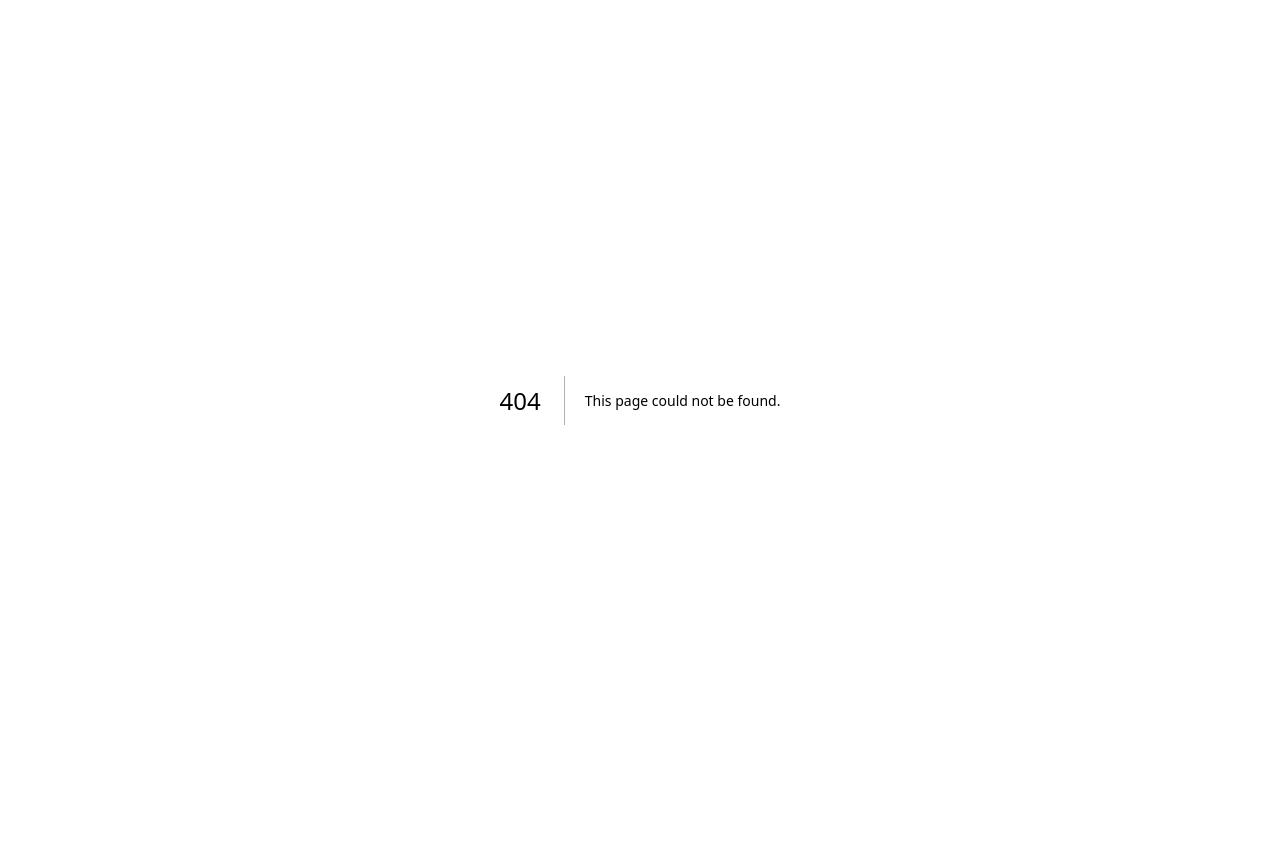
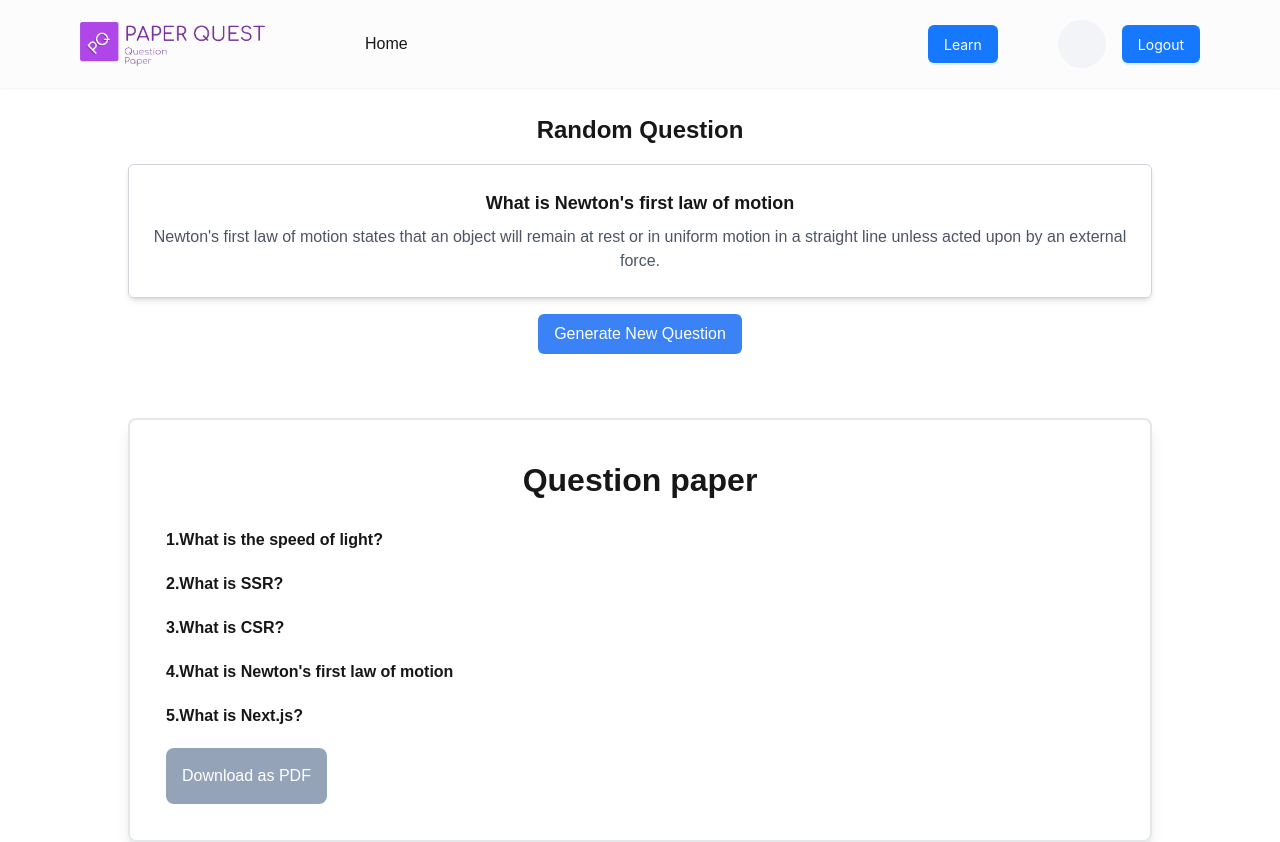
Before and after one commit to manjilshakya/paper_quest, a Next.js app: page /user/question in a window 1280 px wide. Before the commit this address had no page. Before the commit the page ends 800 px from the top, so only its background shows below. Built offline with nearby package versions, Linux system fonts and the light colour scheme.

Commit message:
logo content loader and suspense

```diff
--- a/src/app/(public)/home/components/Herosection/index.tsx
+++ b/src/app/(public)/home/components/Herosection/index.tsx
@@ -1,4 +1,6 @@
 // import NavLink from "../NavLink"
+
+import Link from "next/link";
 
 const Herosection = () => (
   <section>
@@ -13,7 +15,7 @@ const Herosection = () => (
         </p>
         <div className="flex items-center justify-center gap-x-3 font-medium text-sm">
           <button className="text-white bg-gray-800 hover:bg-gray-600 active:bg-gray-900 px-5 py-2 rounded-lg">
-            Create Account
+            <Link href={"/Signup"}> Create Account</Link>
           </button>
         </div>
       </div>
--- a/src/app/(public)/home/components/Navbar/index.tsx
+++ b/src/app/(public)/home/components/Navbar/index.tsx
@@ -1,7 +1,8 @@
 import { Button } from "antd";
-
+import logo from "../../../../../../public/image/pq.png";
 import Link from "next/link";
 import React from "react";
+import Image from "next/image";
 
 const Navbar = () => {
   return (
@@ -9,7 +10,7 @@ const Navbar = () => {
       <div className="hidden xl:block">
         <div className="flex h-[96px] items-center justify-between px-10">
           <div className="flex-shrink-0 font-bold">
-            {/* <Image src={logo} alt={""} height={50} /> */}
+            <Image src={logo} alt={"logo"} height={40} />
           </div>
           <div className="flex-grow flex justify-center">
             <ul className="flex gap-10 text-[18px] font-medium">
--- a/src/app/(public)/home/layout.tsx
+++ b/src/app/(public)/home/layout.tsx
@@ -1,12 +1,21 @@
-import React from "react";
+import React, { Suspense } from "react";
 import Navbar from "./components/Navbar";
+import Image from "next/image";
+import loader from "../../../../public/image/loader.gif";
 
 const Layout = ({ children }: any) => {
   return (
     <div>
-      <Navbar />
-
-      <main>{children}</main>
+      <Suspense
+        fallback={
+          <div className="flex justify-center items-center">
+            <Image src={loader} alt={""} height={80} />
+          </div>
+        }
+      >
+        <Navbar />
+        <main>{children}</main>
+      </Suspense>
     </div>
   );
 };
--- a/src/app/(public)/user/Signin/page.tsx
+++ b/src/app/(public)/user/Signin/page.tsx
@@ -3,10 +3,11 @@ import Link from "next/link";
 import Image from "next/image";
 import { Metadata } from "next";
 import Breadcrumb from "../components/Breadcrumbs/Breadcrumb";
+import logo from "../../../../../public/image/pq.png";
 
 export const metadata: Metadata = {
-  title: "Next.js SignIn Page | TailAdmin - Next.js Dashboard Template",
-  description: "This is Next.js Signin Page TailAdmin Dashboard Template",
+  title: "Next.js SignIn Page",
+  description: "",
 };
 
 const SignIn: React.FC = () => {
@@ -14,19 +15,19 @@ const SignIn: React.FC = () => {
     <div className=" flex flex-col items-center justify-center mt-[200px]">
       {/* <DefaultLayout> */}
       {/* <Breadcrumb pageName="Sign In" /> */}
-      <div className="rounded-sm border border-stroke bg-white shadow-default dark:border-strokedark dark:bg-boxdark">
+      <div className="rounded-sm border border-stroke bg-white shadow-default dark:border-strokedark dark:bg-boxdark p-4">
         <div className="flex flex-wrap items-center">
           <div className="hidden w-full xl:block xl:w-1/2">
             <div className="px-26 py-17.5 text-center">
-              <Link className="mb-5.5 inline-block" href="/">
-                {/* <Image
+              <Link className="mb-5.5 inline-block p-4" href="/">
+                <Image
                   className="dark:hidden"
-                  src={"/images/logo/logo-dark.svg"}
+                  src={logo}
                   alt="Logo"
-                  width={176}
-                  height={32}
-                /> */}
-                Paper Quest
+                  width={230}
+                  // width={176}
+                  // height={32}
+                />
               </Link>
 
               <p className="2xl:px-20">
@@ -161,7 +162,7 @@ const SignIn: React.FC = () => {
 
           <div className="w-full border-stroke dark:border-strokedark xl:w-1/2 xl:border-l-2">
             <div className="w-full p-4 sm:p-12.5 xl:p-17.5">
-              <span className="mb-1.5 block font-medium">Start for free</span>
+              {/* <span className="mb-1.5 block font-medium">Start for free</span> */}
               <h2 className="mb-9 text-2xl font-bold text-black dark:text-white sm:text-title-xl2">
                 Sign In to PQ
               </h2>
@@ -281,7 +282,7 @@ const SignIn: React.FC = () => {
                 <div className="mt-6 text-center">
                   <p>
                     Don’t have any account?{" "}
-                    <Link href="/auth/signup" className="text-primary">
+                    <Link href="/user/Signup" className="text-primary">
                       Sign Up
                     </Link>
                   </p>
--- a/src/app/(public)/user/Signup/page.tsx
+++ b/src/app/(public)/user/Signup/page.tsx
@@ -1,7 +1,7 @@
 import React from "react";
 import Link from "next/link";
 import Image from "next/image";
-
+import logo from "../../../../../public/image/pq.png";
 import { Metadata } from "next";
 
 export const metadata: Metadata = {
@@ -13,20 +13,19 @@ export const metadata: Metadata = {
 const SignUp: React.FC = () => {
   return (
     <div className=" flex flex-col items-center justify-center mt-[100px]">
-      <div className="rounded-sm border border-stroke bg-white shadow-default dark:border-strokedark dark:bg-boxdark">
+      <div className="rounded-sm border border-stroke bg-white shadow-default dark:border-strokedark dark:bg-boxdark p-4">
         <div className="flex flex-wrap items-center">
           <div className="hidden w-full xl:block xl:w-1/2">
             <div className="px-26 py-17.5 text-center">
-              <Link className="mb-5.5 inline-block" href="/">
-                {/*
+              <Link className="mb-5.5 inline-block p-4" href="/">
                 <Image
                   className="dark:hidden"
-                  src={"/images/logo/logo-dark.svg"}
+                  src={logo}
                   alt="Logo"
-                  width={176}
-                  height={32}
-                /> */}
-                PQ
+                  width={230}
+                  // width={176}
+                  // height={32}
+                />
               </Link>
               <p className="2xl:px-20">
                 Lorem ipsum dolor sit amet, consectetur adipiscing elit
@@ -160,9 +159,8 @@ const SignUp: React.FC = () => {
 
           <div className="w-full border-stroke dark:border-strokedark xl:w-1/2 xl:border-l-2">
             <div className="w-full p-4 sm:p-12.5 xl:p-17.5">
-              <span className="mb-1.5 block font-medium">Start for free</span>
               <h2 className="mb-9 text-2xl font-bold text-black dark:text-white sm:text-title-xl2">
-                Sign Up to TailAdmin
+                Sign Up to PQ
               </h2>
 
               <form>
@@ -350,7 +348,7 @@ const SignUp: React.FC = () => {
                 <div className="mt-6 text-center">
                   <p>
                     Already have an account?{" "}
-                    <Link href="/auth/signin" className="text-primary">
+                    <Link href="/user/Signin" className="text-primary">
                       Sign in
                     </Link>
                   </p>
--- a/src/app/(public)/user/components/homeNavbar/index.tsx
+++ b/src/app/(public)/user/components/homeNavbar/index.tsx
@@ -5,6 +5,9 @@ import { useRouter } from "next/navigation";
 
 import { MenuUnfoldOutlined } from "@ant-design/icons";
 import Link from "next/link";
+import Image from "next/image";
+import logo from "../../../../../../public/image/pq.png";
+
 const HomeNavbar = () => {
   const router = useRouter();
   // const [open, setOpen] = useState(false);
@@ -13,15 +16,15 @@ const HomeNavbar = () => {
     <>
       <div className="w-full flex justify-between px-6 md:px-20 py-5 bg-[#FCFCFD] drop-shadow-sm">
         <div className="flex gap-[100px] items-center">
-          {/* <Image
+          <Image
             src={logo}
             alt="logo"
             width={185}
             height={42}
             className="cursor-pointer"
             onClick={() => router.push("/home")}
-          /> */}
-          PQ
+          />
+
           <div className="hidden md:block">
             <ul className="flex gap-10 items-center">
               <li>
--- a/src/app/(public)/user/home/components/Card.tsx
+++ b/src/app/(public)/user/home/components/Card.tsx
@@ -4,7 +4,7 @@ import React from "react";
 const Card = ({ title, subtitle, chapters, items, progress }: any) => {
   const router = useRouter();
   const handleRedirect = () => {
-    router.push("/user/subject");
+    router.push("/user/question");
   };
   return (
     <div className="w-80 p-6 bg-gradient-to-br from-purple-500 to-purple-700 rounded-lg shadow-lg text-white">
--- a/src/app/(public)/user/home/components/JobCard.tsx
+++ /dev/null
@@ -1,124 +0,0 @@
-// import {
-//   BookmarkIcon,
-//   MarkerIcon,
-//   SavedIcon,
-//   ClockIcon,
-//   HomeIcon2,
-//   ToolIcon,
-//   CalendarIcon,
-// } from '@/icons';
-import { Spin } from "antd";
-import { LoadingOutlined } from "@ant-design/icons";
-
-// import dayjs from 'dayjs';
-import { useRouter } from "next/navigation";
-import { SavedIcon } from "../../../../../../public/assets/icons/SavedIcon";
-import { BookmarkIcon } from "../../../../../../public/assets/icons/BookmarkIcon";
-import { MarkerIcon } from "../../../../../../public/assets/icons/MarkerIcon";
-import { HomeIcon2 } from "../../../../../../public/assets/icons/HomeIcon2";
-import { ToolIcon } from "../../../../../../public/assets/icons/ToolIcon";
-import { ClockIcon } from "../../../../../../public/assets/icons/ClockIcon";
-import { CalendarIcon } from "../../../../../../public/assets/icons/CalendarIcon";
-interface JobProps {
-  key: string;
-  savedjob: boolean | null;
-  jobId?: number;
-  publisherName: string;
-  // eslint-disable-next-line @typescript-eslint/no-explicit-any
-  item: any;
-  // eslint-disable-next-line no-unused-vars, @typescript-eslint/no-explicit-any
-  handleSave?: (data: any, status: boolean | null) => unknown;
-  status?: boolean;
-  selectedJob?: number | null;
-}
-const JobCard = ({
-  key,
-  savedjob,
-  jobId,
-  publisherName,
-  item,
-  handleSave,
-  status,
-  selectedJob,
-}: JobProps) => {
-  const router = useRouter();
-
-  const tagdivCss =
-    "px-[10px] py-1 bg-[#F9FAFB] border border-[#D0D5DD] rounded-md	flex flex-row items-center gap-[6px]";
-
-  // const isDateSchedule = item?.startTimeType?.id === 3;
-  // const scheduleDate = item?.jobMetaData?.scheduleDate;
-  // const scheduleTime = item?.jobMetaData?.scheduleTime;
-  // const formattedScheduleDate = dayjs(scheduleDate)?.format('DD/MM/YYYY');
-  // const selectedScheduleDate = isDateSchedule
-  //   ? dayjs(`${scheduleDate} ${scheduleTime}`)?.format('H:mm A')
-  //   : item?.startTimeType?.name;
-  return (
-    <div className="py-5 px-3 hover:bg-[#EAECF0] border-b" key={key}>
-      <div className="flex flex-col gap-3">
-        <div className="flex flex-col gap-[5px]">
-          <div className="flex justify-between items-center">
-            <p className="text-base font-normal text-[#475467]">
-              {publisherName}
-            </p>
-            <div className="flex items-center gap-10 text-[#667085] text-sm">
-              {" "}
-              <div>{status === true ? "Connected" : " "}</div>
-              <div
-                onClick={() => handleSave && handleSave(item, savedjob)}
-                className="cursor-pointer"
-              >
-                {savedjob === null ? null : savedjob ? (
-                  selectedJob === jobId ? (
-                    <Spin indicator={<LoadingOutlined spin />} />
-                  ) : (
-                    <SavedIcon />
-                  )
-                ) : selectedJob === jobId ? (
-                  <Spin indicator={<LoadingOutlined spin />} />
-                ) : (
-                  <BookmarkIcon className="mx-1" />
-                )}
-              </div>
-            </div>
-          </div>
-          <h2
-            className="text-2xl font-semibold cursor-pointer"
-            onClick={() => router.push(`/tradies/jobdetail/${item?.id}`)}
-          >
-            {item?.jobServices?.name}
-          </h2>
-          <p className="text-base font-normal text-[#475467]">{`Posted ${item?.jobMetaData?.timeSinceCreatedDate}`}</p>
-          <span className="flex items-center gap-[6px]">
-            <MarkerIcon />
-            <p className="text-[#475467] font-medium	">{`${item?.address}, ${item?.postalCode}`}</p>
-          </span>
-        </div>
-        <div className="flex items-center gap-3 flex-wrap">
-          <div className={tagdivCss}>
-            <HomeIcon2 />
-            {item?.serviceTypes?.name}
-          </div>
-          <div className={tagdivCss}>
-            <ToolIcon />
-            {item?.propertyType?.name}
-          </div>
-
-          <div className={tagdivCss}>
-            <CalendarIcon />
-            ascs
-          </div>
-
-          <div className={tagdivCss}>
-            <ClockIcon />
-            asdsa
-          </div>
-        </div>
-        <p className="text-base font-normal text-[#475467] line-clamp-2">
-          {item?.jobs?.jobMetaData?.description}
-        </p>
-      </div>
-    </div>
-  );
-};
-export default JobCard;
--- a/src/app/(public)/user/layout.tsx
+++ b/src/app/(public)/user/layout.tsx
@@ -1,9 +1,21 @@
 "use client";
+
+import { Suspense } from "react";
+import loader from "../../../../public/image/loader.gif";
+import Image from "next/image";
 
 const UserLayout = ({ children }: any) => {
   return (
     <>
-      <main>{children}</main>
+      <Suspense
+        fallback={
+          <div className="flex justify-center items-center">
+            <Image src={loader} alt={""} height={80} />
+          </div>
+        }
+      >
+        <main>{children}</main>
+      </Suspense>
     </>
   );
 };
--- /dev/null
+++ b/src/app/(public)/user/question/layout.tsx
@@ -0,0 +1,14 @@
+"use client";
+
+import HomeNavbar from "../components/homeNavbar";
+
+const UserLayout = ({ children }: any) => {
+  return (
+    <>
+      <HomeNavbar />
+      <main>{children}</main>
+    </>
+  );
+};
+
+export default UserLayout;
--- /dev/null
+++ b/src/app/(public)/user/question/page.tsx
@@ -0,0 +1,118 @@
+"use client";
+import jsPDF from "jspdf";
+import React, { useState } from "react";
+
+const Question = () => {
+  const questions = [
+    {
+      id: 1,
+      question: "What is the speed of light?",
+      answer:
+        "The speed of light is approximately 299,792 kilometers per second (km/s) in a vacuum.",
+    },
+    {
+      id: 2,
+      question: "What is SSR?",
+      answer: "SSR stands for Server-Side Rendering.",
+    },
+    {
+      id: 3,
+      question: "What is CSR?",
+      answer: "CSR stands for Client-Side Rendering.",
+    },
+    {
+      id: 4,
+      question: "What is Newton's first law of motion",
+      answer:
+        " Newton's first law of motion states that an object will remain at rest or in uniform motion in a straight line unless acted upon by an external force.",
+    },
+    {
+      id: 5,
+      question: "What is Next.js?",
+      answer:
+        "Next.js is a React framework for production. Next.js is a React framework for production. Next.js is a React framework for production. Next.js is a React framework for production. Next.js is a React framework for production. Next.js is a React framework for production. Next.js is a React framework for production.",
+    },
+  ];
+
+  const [visibleAnswers, setVisibleAnswers] = useState<Record<number, boolean>>(
+    {}
+  );
+
+  const toggleAnswer = (id: number) => {
+    setVisibleAnswers((prev) => ({ ...prev, [id]: !prev[id] }));
+  };
+
+  const downloadAsPDF = () => {
+    const doc = new jsPDF();
+
+    questions.forEach((qa, index) => {
+      doc.text(`${index + 1}. ${qa.question}`, 10, 10 + index * 20);
+      doc.text(`Answer: ${qa.answer}`, 10, 20 + index * 20);
+    });
+
+    doc.save("questions-answers.pdf");
+  };
+  const getRandomQuestion = () => {
+    const randomIndex = Math.floor(Math.random() * questions.length);
+    return questions[randomIndex];
+  };
+
+  const [currentQuestion, setCurrentQuestion] = useState(getRandomQuestion());
+
+  const handleGenerateNew = () => {
+    setCurrentQuestion(getRandomQuestion());
+  };
+  return (
+    <div className="flex flex-col justify-center px-[128px] mt-6">
+      <div className="flex flex-col justify-center items-center">
+        <h1 className="font-bold text-[24px] mb-4">Random Question</h1>
+        <div className="p-6 border border-gray-300 rounded-md shadow-md text-center">
+          <p className="font-semibold text-lg mb-2">
+            {currentQuestion.question}
+          </p>
+          <span className="text-gray-600">{currentQuestion.answer}</span>
+        </div>
+        <button
+          onClick={handleGenerateNew}
+          className="mt-4 px-4 py-2 bg-blue-500 text-white rounded-md hover:bg-blue-600"
+        >
+          Generate New Question
+        </button>
+      </div>
+      <div>
+        <div className=" mt-[64px] p-4 border-gray border-2 rounded-lg w-full shadow-lg">
+          <div style={{ padding: "20px", fontFamily: "Arial, sans-serif" }}>
+            <h1 className="text-[32px] font-semibold flex justify-center">
+              Question paper
+            </h1>
+            <br />
+            {questions.map(({ id, question, answer }) => (
+              <div key={id} style={{ marginBottom: "20px" }}>
+                <h3
+                  className=" font-bold"
+                  onClick={() => toggleAnswer(id)}
+                  style={{ cursor: "pointer", color: "" }}
+                >
+                  {id}.{question}
+                </h3>
+                {visibleAnswers[id] && <p>{answer}</p>}
+              </div>
+            ))}
+            <button
+              onClick={downloadAsPDF}
+              className="bg-slate-400 p-4 rounded-lg text-white"
+              // style={{ marginTop: "20px", padding: "10px 20px" }}
+            >
+              Download as PDF
+            </button>
+          </div>
+        </div>
+        {/* <div className="fixed bottom-4 right-4 mb-4 mr-4 w-[500px] bg-white shadow-lg rounded-lg overflow-auto">
+          <Chat />
+        </div> */}
+      </div>
+    </div>
+  );
+};
+
+export default Question;
--- a/src/middleware.ts
+++ b/src/middleware.ts
@@ -31,7 +31,7 @@ export async function middleware(request: NextRequest, res: NextResponse) {
         '/user/verify',
         '/user/set-new-password',
         '/user/how-it-works',
-        '/user/planPrice',
+        '/user/question',
         '/user/restaurant_profile'
     ];
     // if (
```
Also changed, not shown: public/image/loader.gif (added), public/image/pq.png (added).
